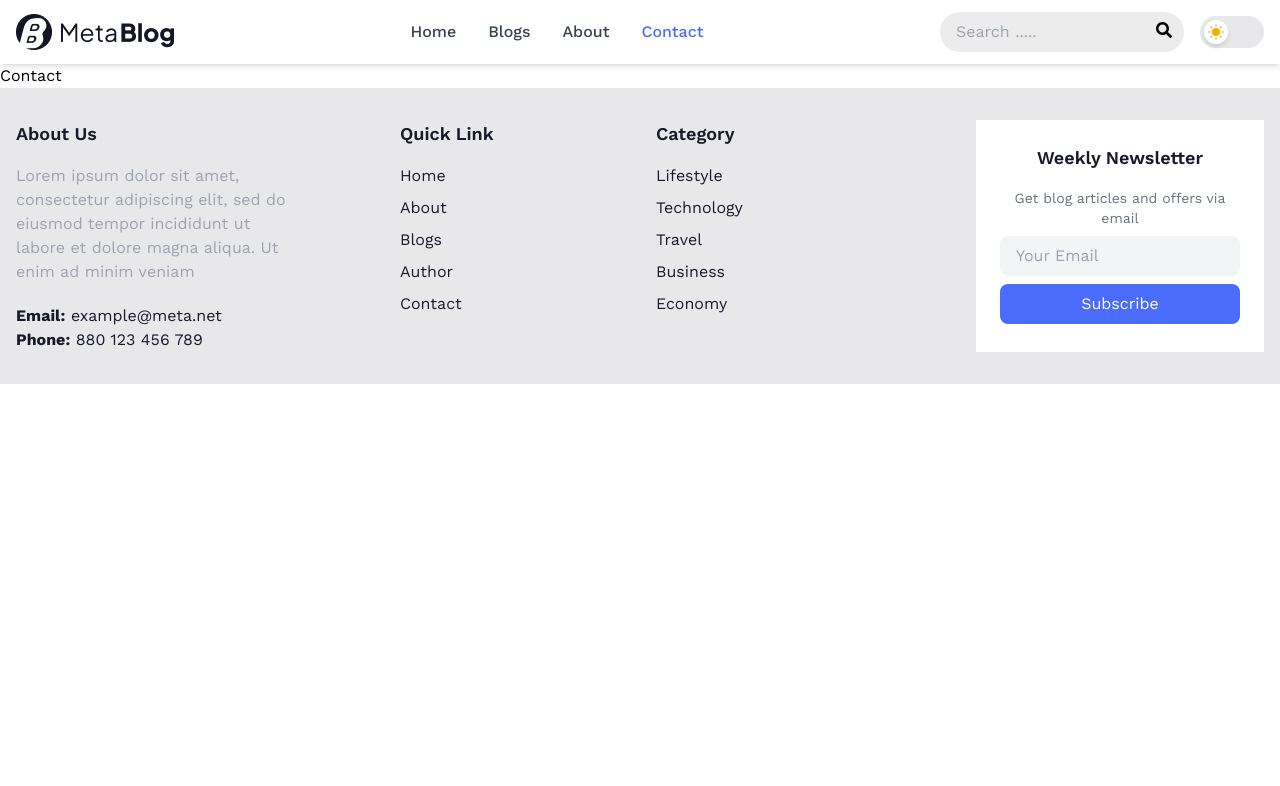
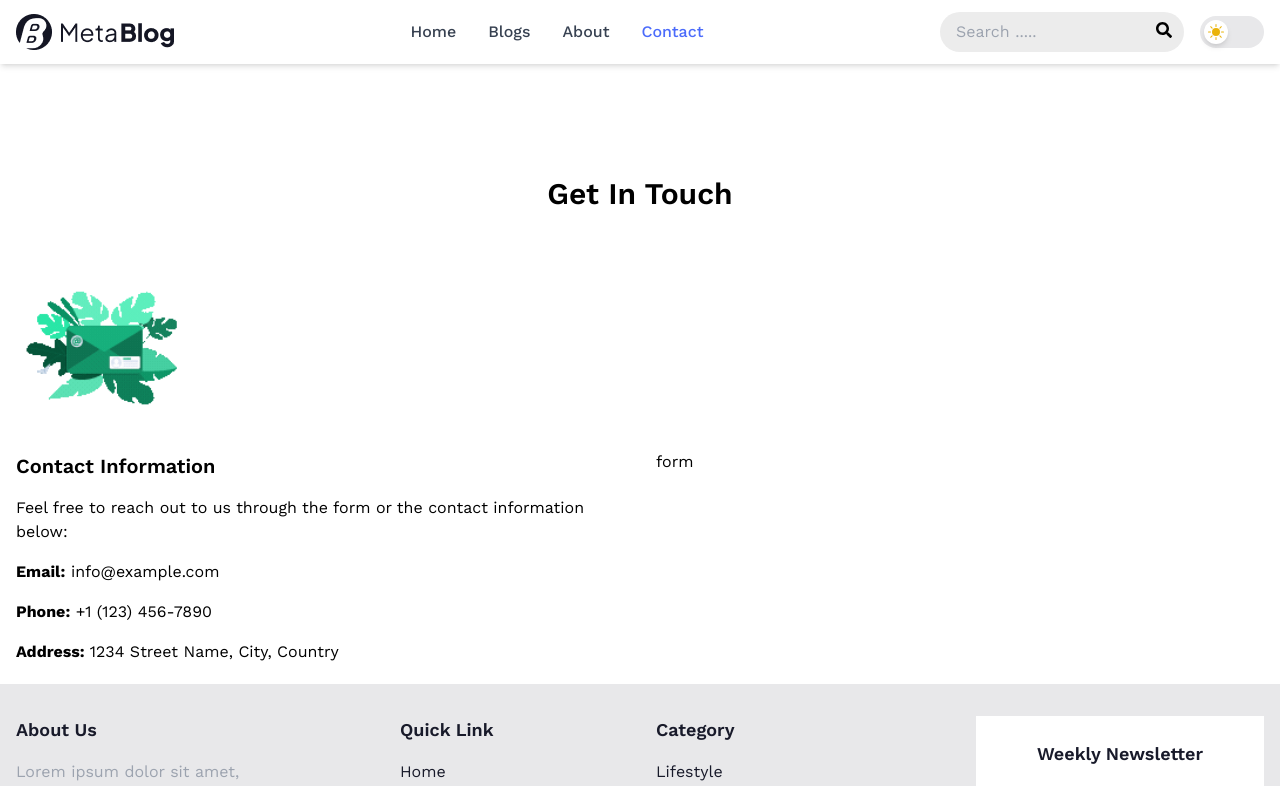
Before and after one commit to HossainRafi/MetaBlog, a React (Vite) app in the folder client/: page /contact in a window 1280 px wide. Shown: the top 786 px of the page. Built offline with nearby package versions, Linux system fonts and the light colour scheme.

Commit message:
contact left

```diff
--- a/client/src/main.jsx
+++ b/client/src/main.jsx
@@ -6,6 +6,7 @@ import App from "./App";
 import Home from "./pages/home/Home";
 import Blogs from "./pages/blogs/Blogs";
 import About from "./pages/about/About";
+import Contact from "./pages/contact/Contact";
 
 const router = createBrowserRouter([
   {
@@ -15,7 +16,7 @@ const router = createBrowserRouter([
       { path: "/", element: <Home /> },
       { path: "/blogs", element: <Blogs /> },
       { path: "/about", element: <About /> },
-      { path: "/contact", element: <div>Contact</div> },
+      { path: "/contact", element: <Contact /> },
     ],
   },
 ]);
--- /dev/null
+++ b/client/src/pages/contact/Contact.jsx
@@ -0,0 +1,39 @@
+import contactImg from "../../assets/contact-animation.gif";
+
+const Contact = () => {
+  return (
+    <section className="pt-28 pb-5">
+      <div className="container max-w-7xl mx-auto px-4">
+        <h2 className="text-3xl font-semibold text-center mb-12">
+          Get In Touch
+        </h2>
+
+        <div className="grid grid-cols-1 md:grid-cols-2 items-center gap-8">
+          {/* left section */}
+          <div className="space-y-4">
+            <img src={contactImg} alt="" className="w-44" />
+            <h3 className="text-xl font-semibold ">Contact Information</h3>
+            <p>
+              Feel free to reach out to us through the form or the contact
+              information below:
+            </p>
+            <p>
+              <strong>Email:</strong> info@example.com
+            </p>
+            <p>
+              <strong>Phone:</strong> +1 (123) 456-7890
+            </p>
+            <p>
+              <strong>Address:</strong> 1234 Street Name, City, Country
+            </p>
+          </div>
+
+          {/* form section */}
+          <div>form</div>
+        </div>
+      </div>
+    </section>
+  );
+};
+
+export default Contact;
```
